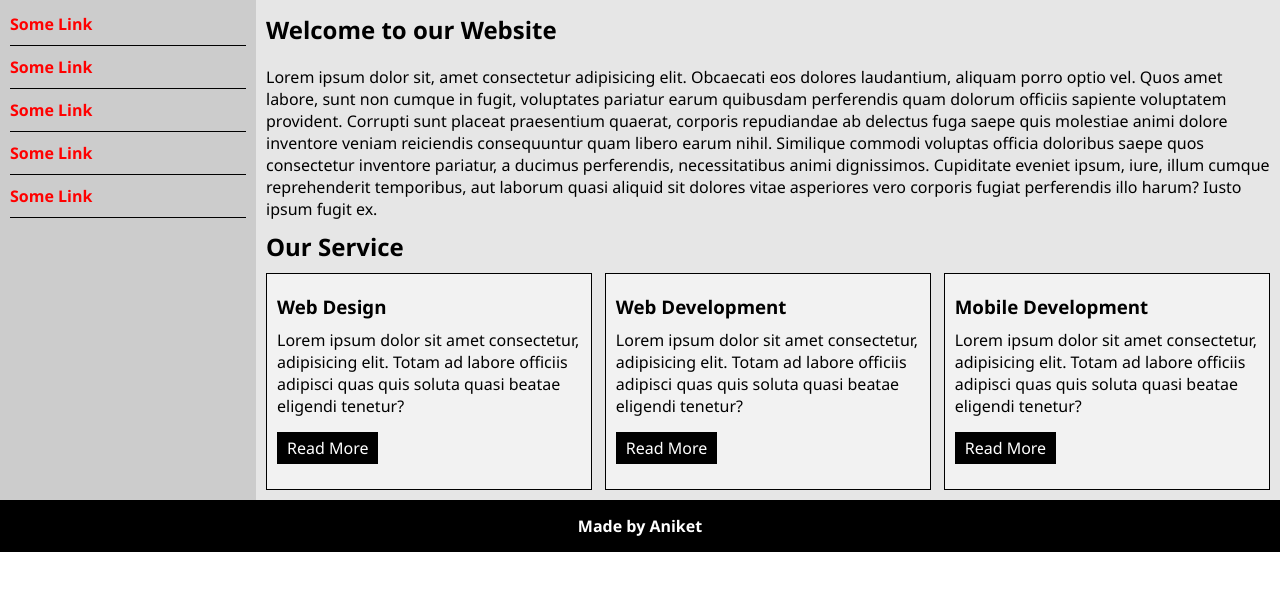
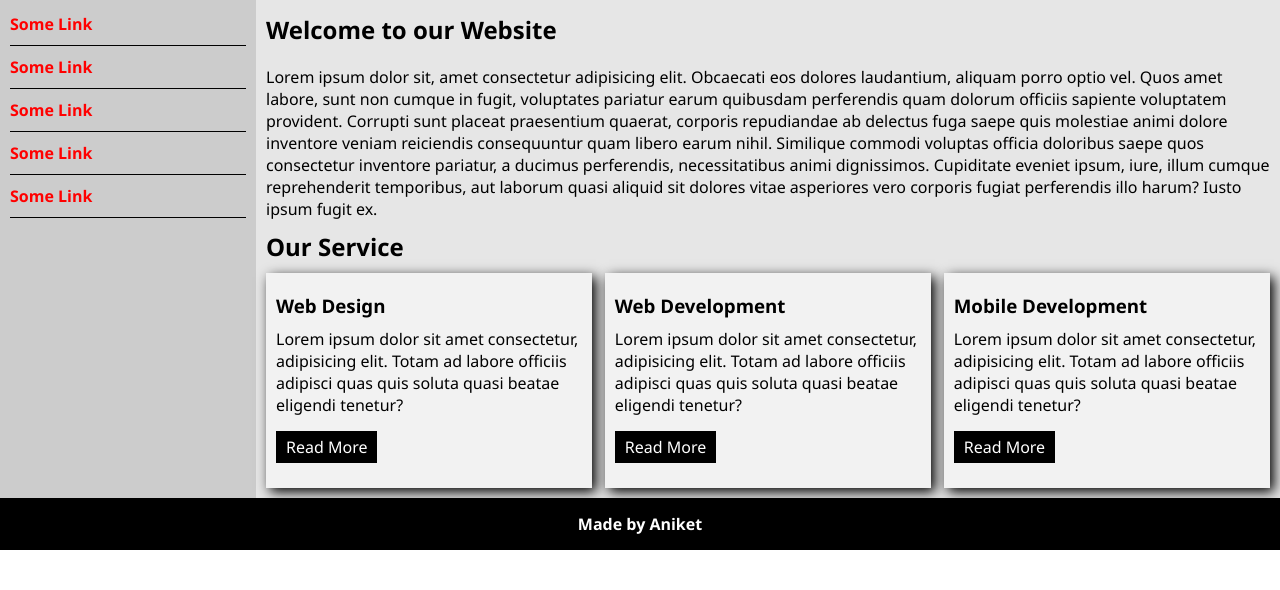
Before and after one commit to katekar2001/www.aniket, a plain HTML site: page index.html in a window 1280 px wide. Shown: the part 64-654 px from the top of the page. Drawn offline with Linux system fonts and the light colour scheme.

Commit message:
some style changed in css file

```diff
--- a/style.css
+++ b/style.css
@@ -82,8 +82,8 @@ header a{
     display: flex;
     flex-direction: column;
     padding: 10px;
-    /* box-shadow: 4px 4px 12px black; */
-    border: 1px solid black;
+    box-shadow: 4px 4px 12px black;
+    /* border: 1px solid black; */
 }
 .service-box h3,p{
     margin-top: 10px;
@@ -106,10 +106,10 @@ header a{
     color: white;
     margin: 15px 0px;
 }
-.service-box:hover{
+/* .service-box:hover{
     border: 0px solid black;
     box-shadow: 4px 4px 12px black;
-}
+} */
 .service-box a:hover{
     color: red;
     box-shadow: 5px 5px 8px black;
```
